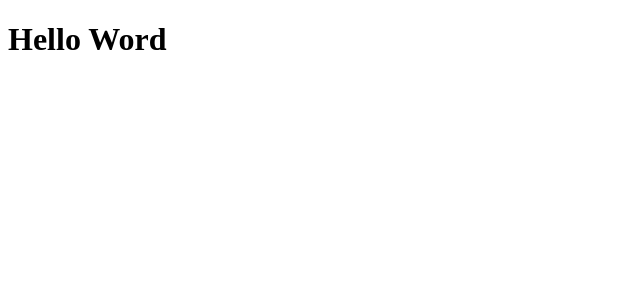
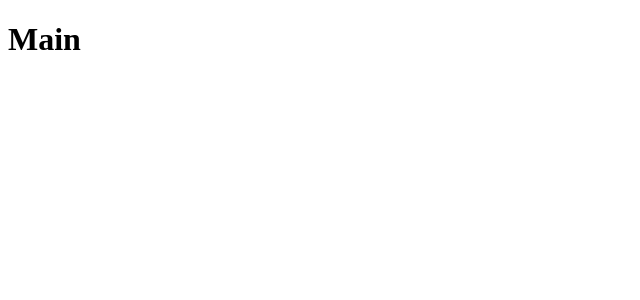
Before and after one commit to felipeWanderson/find-github-repositories, a React (Create React App) app: page / in a window 1280 px wide. Shown: the top 300 px of the page, without its empty margins (0-640 px from the left). Built offline with nearby package versions, Linux system fonts and the light colour scheme; the HTML template or start-up script is replaced by a standard one.

Commit message:
adicionando rotas

```diff
--- a/package.json
+++ b/package.json
@@ -8,6 +8,7 @@
     "@testing-library/user-event": "^7.1.2",
     "react": "^16.13.1",
     "react-dom": "^16.13.1",
+    "react-router-dom": "^5.1.2",
     "react-scripts": "3.4.1"
   },
   "scripts": {
--- a/src/App.js
+++ b/src/App.js
@@ -1,11 +1,9 @@
 import React from 'react';
 
+import Routes from './routes';
+
 function App() {
-  return (
-    <div className="App">
-      <h1>Hello Word</h1>
-    </div>
-  );
+  return <Routes />;
 }
 
 export default App;
--- /dev/null
+++ b/src/pages/Main/index.js
@@ -0,0 +1,7 @@
+import React from 'react';
+
+// import { Container } from './styles';
+
+export default function Main() {
+  return <h1>Main</h1>;
+}
--- /dev/null
+++ b/src/pages/Respository/index.js
@@ -0,0 +1,7 @@
+import React from 'react';
+
+// import { Container } from './styles';
+
+export default function Respository() {
+  return <h1>Repository</h1>;
+}
--- /dev/null
+++ b/src/routes.js
@@ -0,0 +1,16 @@
+import React from 'react';
+import { BrowserRouter, Switch, Route } from 'react-router-dom';
+
+import Main from './pages/Main';
+import Repository from './pages/Respository';
+
+export default function Routes() {
+  return (
+    <BrowserRouter>
+      <Switch>
+        <Route path="/" exact component={Main} />
+        <Route path="/repository" component={Repository} />
+      </Switch>
+    </BrowserRouter>
+  );
+}
```
Also changed, not shown: 1 other file (tests, documents, lock files or other folders).
